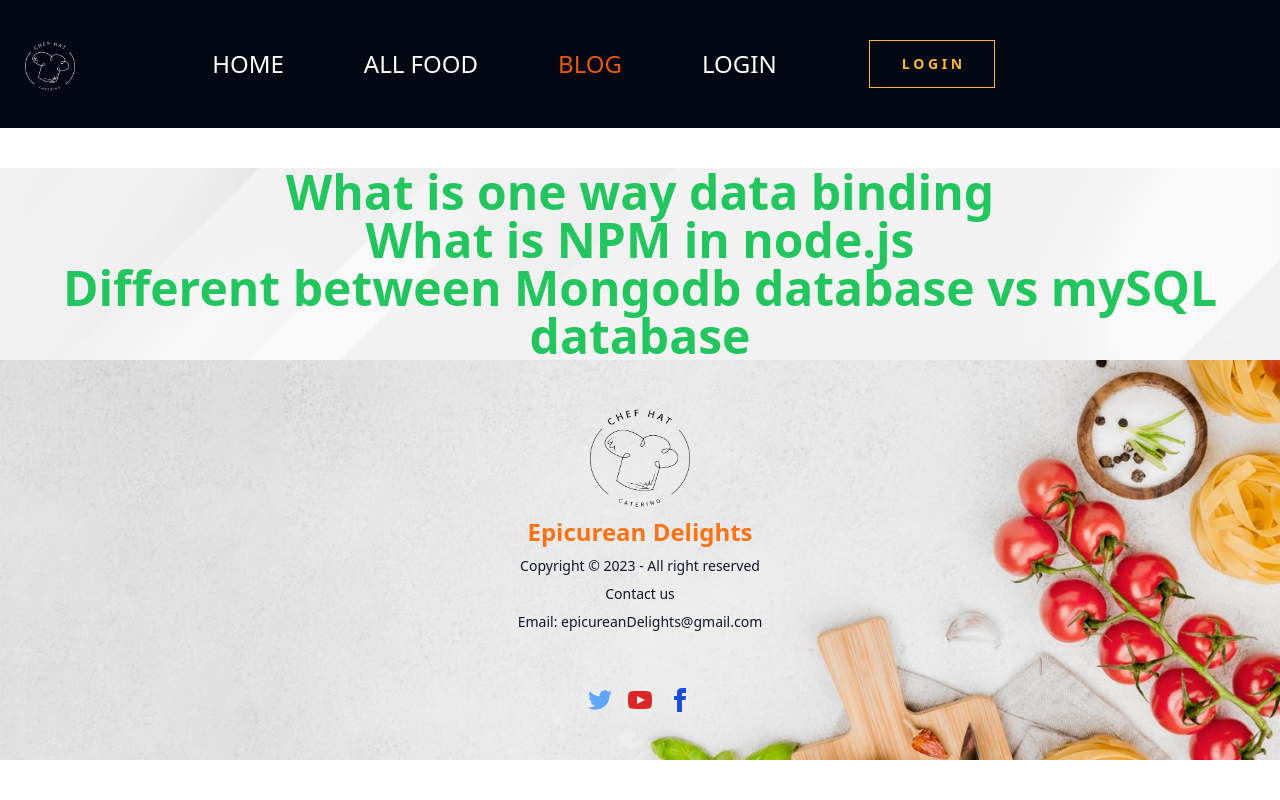
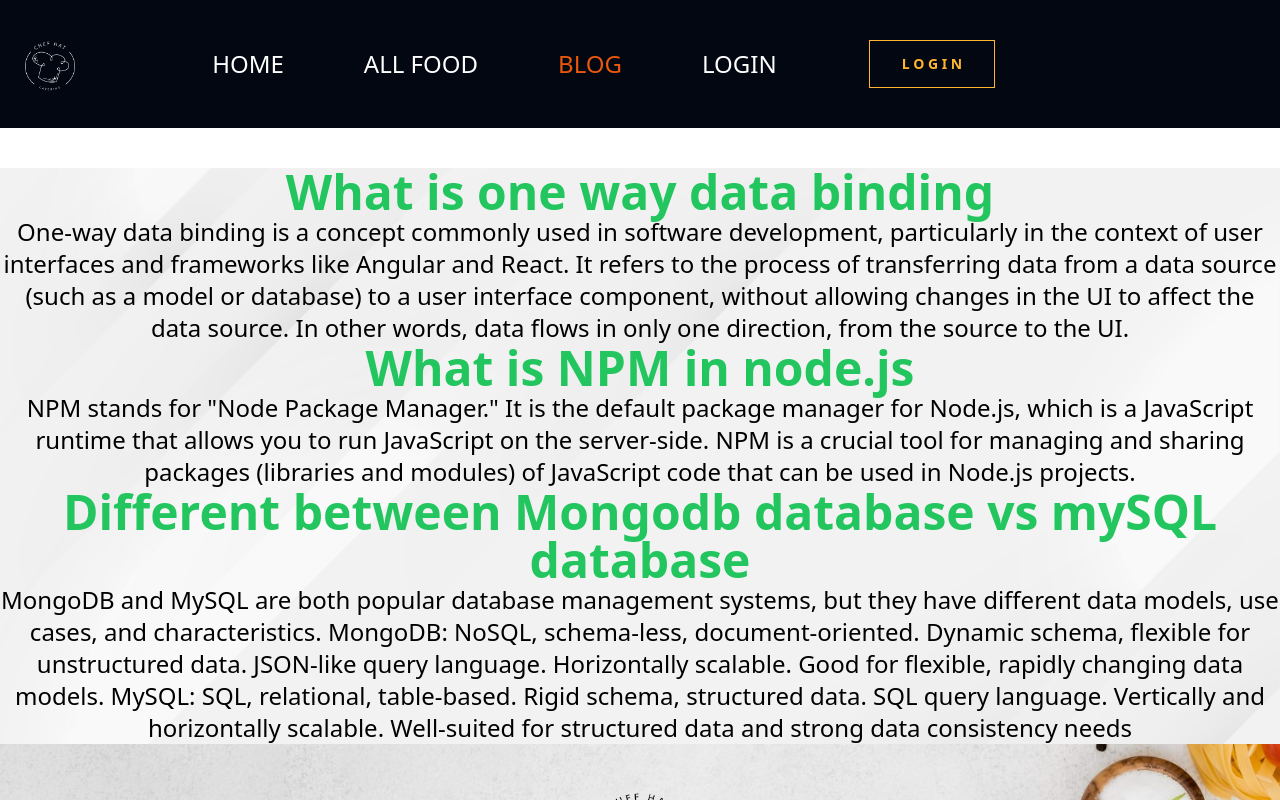
Before and after one commit to Rafid46/Restaurant-management, a React (Vite) app: page /blog in a window 1280 px wide. Shown: the top 800 px of the page. Built offline with nearby package versions, Linux system fonts and the light colour scheme; no server answers; a web font is replaced by a local one.

Commit message:
read me added

```diff
--- a/src/Components/Homepage/Blog.jsx
+++ b/src/Components/Homepage/Blog.jsx
@@ -1,9 +1,13 @@
 import Footer from "../Footer";
 import NavBar from "../NavBar.jsx/NavBar";
 import white from "../../assets/white-banner.jpg";
+import { Helmet } from "react-helmet-async";
 const Blog = () => {
   return (
     <div>
+      <Helmet>
+        <title>Delights || Blogs</title>
+      </Helmet>
       <div className="bg-gray-950">
         <NavBar></NavBar>
       </div>
@@ -11,19 +15,43 @@ const Blog = () => {
         className="bg-cover bg-center flex items-center justify-center text-center"
         style={{ backgroundImage: `url(${white})` }}
       >
-        <div>
+        <div className="max-w-screen-[1200px] mx-auto gap-5+">
           <h1 className="text-5xl font-bold text-green-500">
             What is one way data binding
           </h1>
-          <p></p>
+          <p className="text-2xl">
+            One-way data binding is a concept commonly used in software
+            development, particularly in the context of user interfaces and
+            frameworks like Angular and React. It refers to the process of
+            transferring data from a data source (such as a model or database)
+            to a user interface component, without allowing changes in the UI to
+            affect the data source. In other words, data flows in only one
+            direction, from the source to the UI.
+          </p>
           <h1 className="text-5xl font-bold text-green-500">
             What is NPM in node.js
           </h1>
-          <p></p>
+          <p className="text-2xl">
+            NPM stands for "Node Package Manager." It is the default package
+            manager for Node.js, which is a JavaScript runtime that allows you
+            to run JavaScript on the server-side. NPM is a crucial tool for
+            managing and sharing packages (libraries and modules) of JavaScript
+            code that can be used in Node.js projects.
+          </p>
           <h1 className="text-5xl font-bold text-green-500">
             Different between Mongodb database vs mySQL database
           </h1>
-          <p></p>
+          <p className="text-2xl">
+            MongoDB and MySQL are both popular database management systems, but
+            they have different data models, use cases, and characteristics.
+            MongoDB: NoSQL, schema-less, document-oriented. Dynamic schema,
+            flexible for unstructured data. JSON-like query language.
+            Horizontally scalable. Good for flexible, rapidly changing data
+            models. MySQL: SQL, relational, table-based. Rigid schema,
+            structured data. SQL query language. Vertically and horizontally
+            scalable. Well-suited for structured data and strong data
+            consistency needs
+          </p>
         </div>
       </div>
       <div>
--- a/src/Components/Homepage/Login.jsx
+++ b/src/Components/Homepage/Login.jsx
@@ -91,7 +91,7 @@ const Login = () => {
             </div>
           </div>
         </div>
-        <div className="flex items-center justify-center">
+        <div className="flex items-center justify-center mt-5">
           <button
             onClick={handleGoogleSignIn}
             className="btn border-none bg-[#00FFE1] rounded-none items-center"
```
Also changed, not shown: 1 other file (tests, documents, lock files or other folders).
